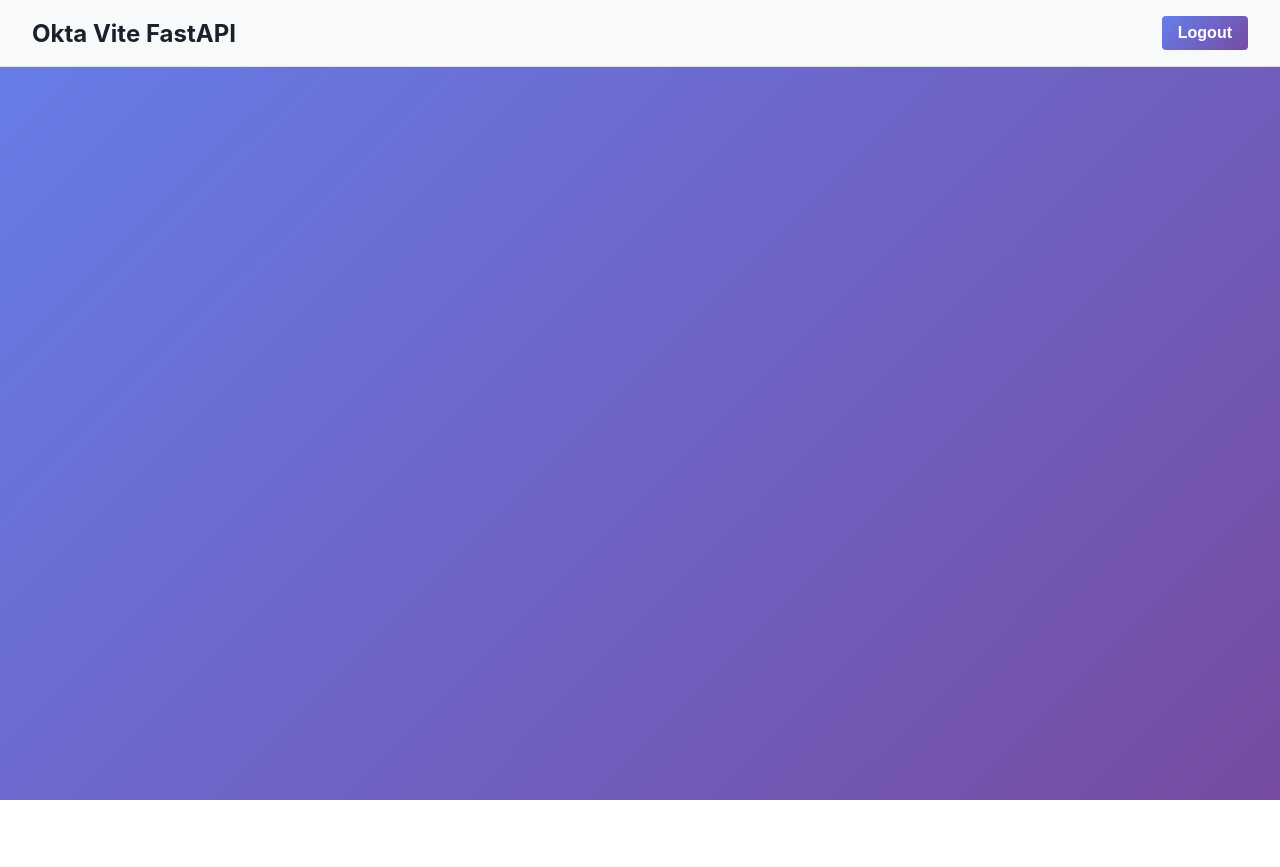
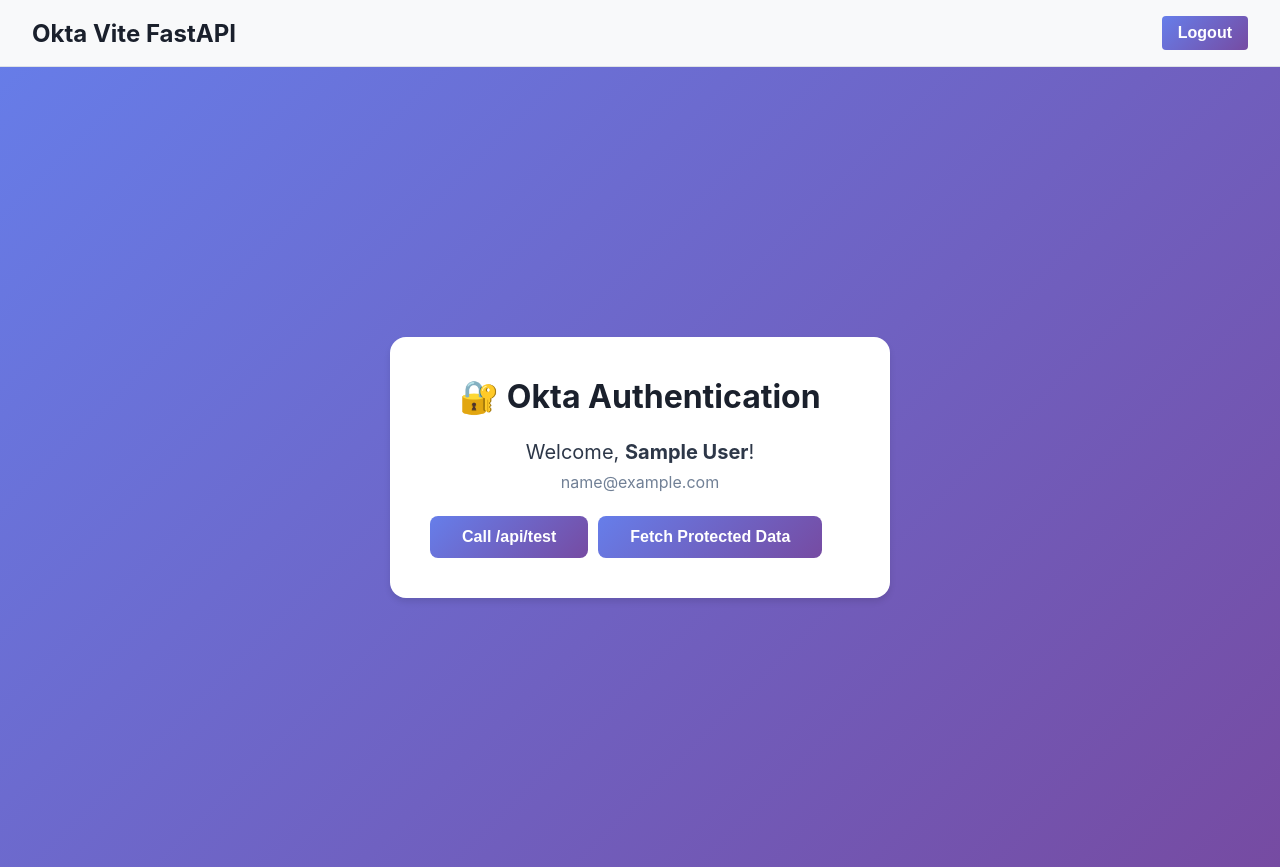
Before and after one commit to Irfan7555/simple-utils, a React (Vite) app in the folder okta-vite-fastapi/frontend/: page /test in a window 1280 px wide. Before the commit the page ends 800 px from the top, so only its background shows below. Built offline with nearby package versions, Linux system fonts and the light colour scheme; no server answers; sample sign-in values are in the browser's storage; what @okta/okta-auth-js would draw is missing.

Commit message:
added test api

```diff
--- a/okta-vite-fastapi/frontend/src/App.jsx
+++ b/okta-vite-fastapi/frontend/src/App.jsx
@@ -3,6 +3,7 @@ import AuthCallback from './components/login/AuthCallback';
 import Header from './components/header/Header';
 import './App.css';
 import Login from './components/login/login';
+import Test from './components/protected-api/test';
 
 function App() {
   return (
@@ -11,6 +12,7 @@ function App() {
       <Routes>
         <Route path="/" element={<Login />} />
         <Route path="/auth" element={<AuthCallback />} />
+        <Route path="/test" element={<Test />} />
       </Routes>
     </Router>
   );
--- a/okta-vite-fastapi/frontend/src/components/login/AuthCallback.jsx
+++ b/okta-vite-fastapi/frontend/src/components/login/AuthCallback.jsx
@@ -46,8 +46,8 @@ function AuthCallback() {
                 localStorage.setItem('id_token', tokenData.id_token);
                 localStorage.setItem('user', JSON.stringify(tokenData.user));
 
-                // Redirect to home
-                navigate('/', { replace: true });
+                // Redirect to test page
+                navigate('/test', { replace: true });
             } catch (err) {
                 console.error('Token exchange error:', err);
                 setError(err.message || 'Token exchange failed');
--- a/okta-vite-fastapi/frontend/src/components/login/login.jsx
+++ b/okta-vite-fastapi/frontend/src/components/login/login.jsx
@@ -52,29 +52,12 @@ function Login() {
   return (
     <div className="container">
       <div className="card">
-        <h1>🔐 Okta Authentication</h1>
-
         {user ? (
           <div>
-            <p className="welcome">Welcome, <strong>{user.name}</strong>!</p>
-            <p className="email">{user.email}</p>
-
-            <div style={{ marginTop: '20px' }}>
-              <button onClick={handleFetchProtectedData} className="btn" disabled={loading}>
-                {loading ? 'Loading...' : 'Fetch Protected Data'}
-              </button>
-            </div>
-
-            {error && (
-              <p style={{ color: 'red', marginTop: '10px' }}>Error: {error}</p>
-            )}
-
-            {protectedData && (
-              <div style={{ marginTop: '20px', textAlign: 'left', background: '#f5f5f5', padding: '15px', borderRadius: '5px' }}>
-                <h3>Protected Data from Backend:</h3>
-                <pre>{JSON.stringify(protectedData, null, 2)}</pre>
-              </div>
-            )}
+            <p className="description">You are already logged in</p>
+            <button onClick={() => window.location.href = '/test'} className="btn">
+              Go to Test Page
+            </button>
           </div>
         ) : (
           <div>
--- /dev/null
+++ b/okta-vite-fastapi/frontend/src/components/protected-api/test.jsx
@@ -0,0 +1,130 @@
+import { useState, useEffect } from 'react';
+import { fetchProtectedData } from '../agent/agentService';
+
+export default function Test() {
+  const [user, setUser] = useState(null);
+  const [accessToken, setAccessToken] = useState(null);
+  const [response, setResponse] = useState(null);
+  const [protectedData, setProtectedData] = useState(null);
+  const [loading, setLoading] = useState(false);
+  const [error, setError] = useState(null);
+
+  useEffect(() => {
+    // Check if user is already authenticated
+    const storedToken = localStorage.getItem('access_token');
+    const storedUser = localStorage.getItem('user');
+
+    if (storedToken) {
+      setAccessToken(storedToken);
+    }
+    if (storedUser) {
+      setUser(JSON.parse(storedUser));
+    }
+  }, []);
+
+  const callTestApi = async () => {
+    if (!accessToken) {
+      setError('No access token available. Please log in first.');
+      return;
+    }
+
+    setLoading(true);
+    setError(null);
+
+    try {
+      const response = await fetch('http://localhost:8001/api/test', {
+        method: 'GET',
+        headers: {
+          'Authorization': `Bearer ${accessToken}`,
+          'Content-Type': 'application/json',
+        },
+      });
+
+      if (!response.ok) {
+        throw new Error(`HTTP error! status: ${response.status}`);
+      }
+
+      const data = await response.json();
+      setResponse(data);
+    } catch (err) {
+      setError(err.message || 'Failed to call API');
+      console.error('Error calling test API:', err);
+    } finally {
+      setLoading(false);
+    }
+  };
+
+  const handleFetchProtectedData = async () => {
+    if (!accessToken) {
+      setError('No access token available');
+      return;
+    }
+
+    setLoading(true);
+    setError(null);
+
+    try {
+      const data = await fetchProtectedData(accessToken);
+      setProtectedData(data);
+    } catch (err) {
+      setError(err instanceof Error ? err.message : 'Failed to fetch data');
+    } finally {
+      setLoading(false);
+    }
+  };
+
+  if (!accessToken) {
+    return <div className="p-4 text-red-600">Please log in first</div>;
+  }
+
+  return (
+    <div className="container">
+      <div className="card">
+        <h1>🔐 Okta Authentication</h1>
+
+        {user && (
+          <div>
+            <p className="welcome">Welcome, <strong>{user.name}</strong>!</p>
+            <p className="email">{user.email}</p>
+          </div>
+        )}
+
+        <div style={{ marginTop: '20px', display: 'flex', gap: '10px' }}>
+          <button
+            onClick={callTestApi}
+            disabled={loading}
+            className="btn"
+          >
+            {loading ? 'Loading...' : 'Call /api/test'}
+          </button>
+
+          <button
+            onClick={handleFetchProtectedData}
+            className="btn"
+            disabled={loading}
+          >
+            {loading ? 'Loading...' : 'Fetch Protected Data'}
+          </button>
+        </div>
+
+        {error && (
+          <p style={{ color: 'red', marginTop: '10px' }}>Error: {error}</p>
+        )}
+
+        {response && (
+          <div style={{ marginTop: '20px', textAlign: 'left', background: '#f5f5f5', padding: '15px', borderRadius: '5px' }}>
+            <h3>Test API Response:</h3>
+            <pre>{JSON.stringify(response, null, 2)}</pre>
+          </div>
+        )}
+
+        {protectedData && (
+          <div style={{ marginTop: '20px', textAlign: 'left', background: '#f5f5f5', padding: '15px', borderRadius: '5px' }}>
+            <h3>Protected Data from Backend:</h3>
+            <pre>{JSON.stringify(protectedData, null, 2)}</pre>
+          </div>
+        )}
+      </div>
+    </div>
+  );
+}
```
Also changed, not shown: 1 other file (tests, documents, lock files or other folders).
